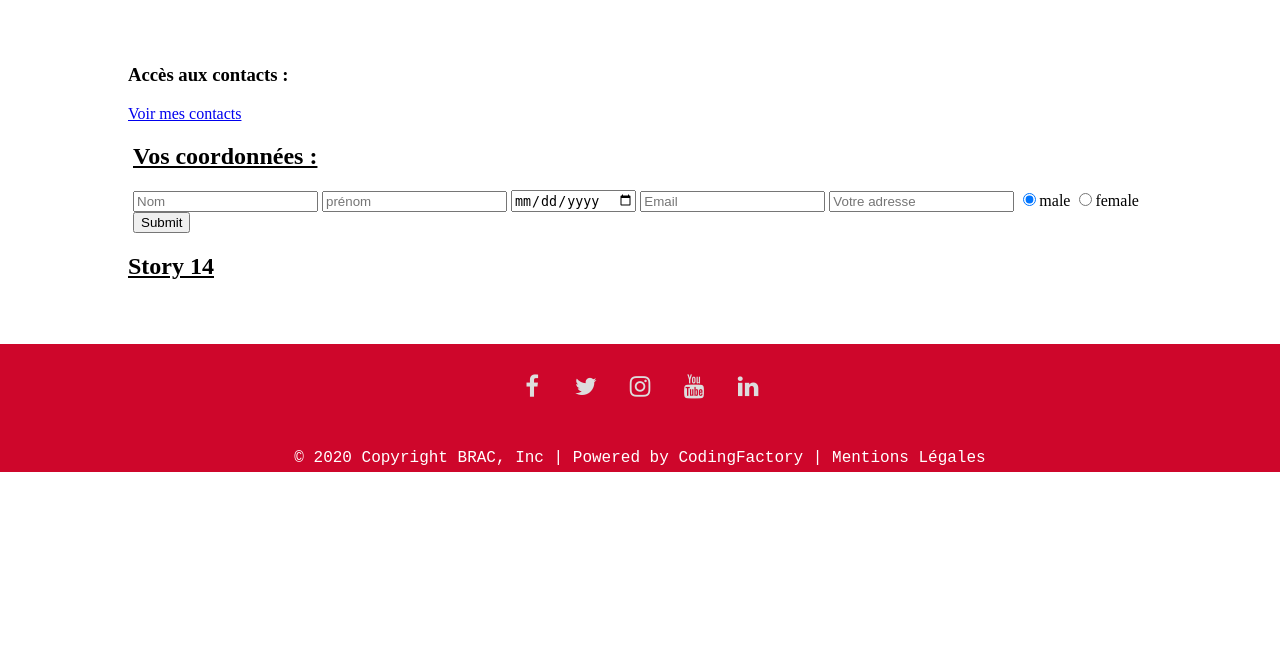
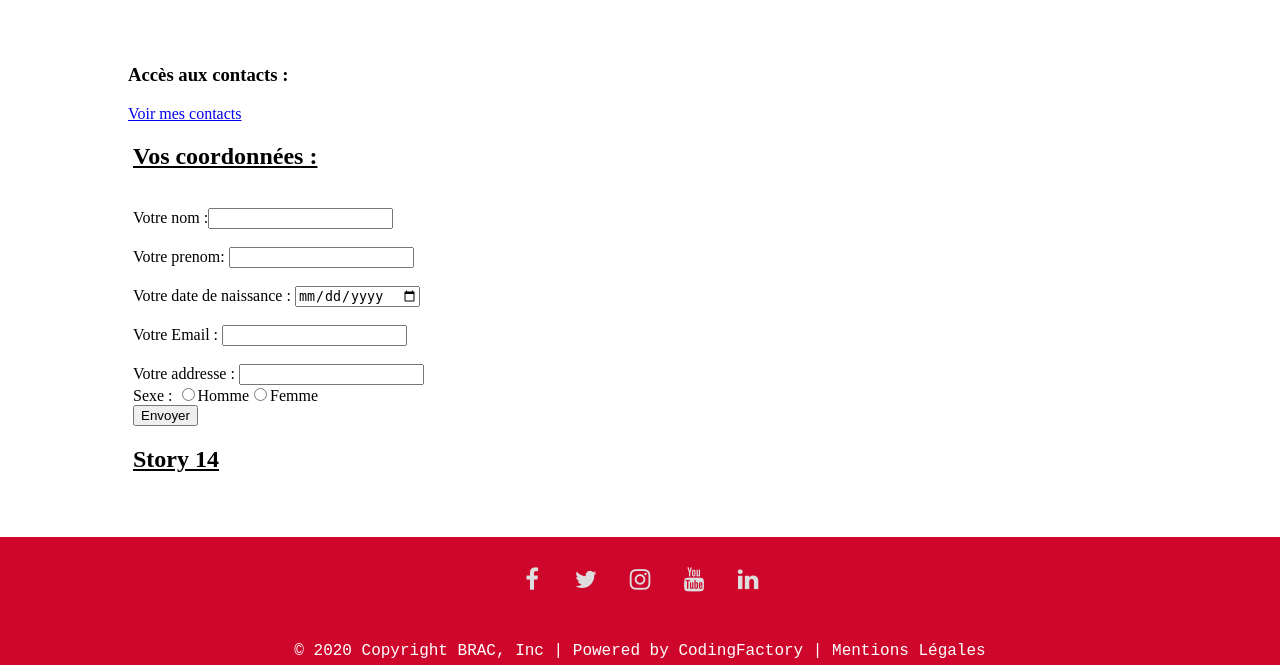
Before and after one commit to Ldqtheone/php_week, a PHP site: page /bdd/bdd.php in a window 1280 px wide. Shown: the part 69-735 px from the top of the page. Run offline with PHP 8.4, Linux system fonts and the light colour scheme.

Commit message:
add required and refactor S12

```diff
--- a/bdd/bdd.php
+++ b/bdd/bdd.php
@@ -1,6 +1,8 @@
 <?php
     require 'Database.php';
+    require '../Tools.php';
     $database = new Database("php_week");
+    $tools = new Tools();
 ?>
 <!DOCTYPE html>
 <html lang="fr">
--- a/bdd/story12.php
+++ b/bdd/story12.php
@@ -3,23 +3,35 @@
         <h2 id="titleContact">Vos coordonnées :</h2>
 
         <div class="contactContent">
-            <input type="text" id="nom" name="nom" placeholder="Nom" required>
-            <input type="text" id="prenom" name="prenom" placeholder="prénom" required>
+            <?php
 
-            <input type="date" id="birthday" name="birthday" placeholder="birthday">
+                echo "<br/>";
+                $tools->createInput("text", "nom", null, "Votre nom :", true);
+                echo "<br/>";
 
-            <input type="email" id="email" name="email" placeholder="Email" required>
+                echo "<br/>";
+                $tools->createInput("text", "prenom", null, "Votre prenom: ", true);
+                echo "<br/>";
 
-            <input type="text" id="address" name="address" placeholder="Votre adresse">
+                echo "<br/>";
+                $tools->createInput("date", "birthday", null, "Votre date de naissance : ", true);
+                echo "<br/>";
 
-            <input type="radio" id="male" name="sex" value="male" checked><label for="male">male</label>
-            <input type="radio" id="female" name="sex" value="female"><label for="female">female</label>
+                echo "<br/>";
+                $tools->createInput("email", "email", null, "Votre Email : ", true);
+                echo "<br/>";
 
-        </div>
+                echo "<br/>";
+                $tools->createInput("text", "address", null, "Votre addresse : ", true);
+                echo "<br/>";
 
-        <div id="wrapBouton">
-            <input type="submit" id="envoi">
-        </div>
+                $tools->createRadio(["Homme", "Femme"], "Sexe : ", "sex");
+                echo "<br/>";
+
+                echo '<div id = "wrapButton">';
+                $tools->createInput("submit", "submitContact", "Envoyer", null, true);
+                echo '</div>';
+        ?>
     </form>
 
     <?php
```
Also changed, not shown: Tools.php (+20 -8 lines).
